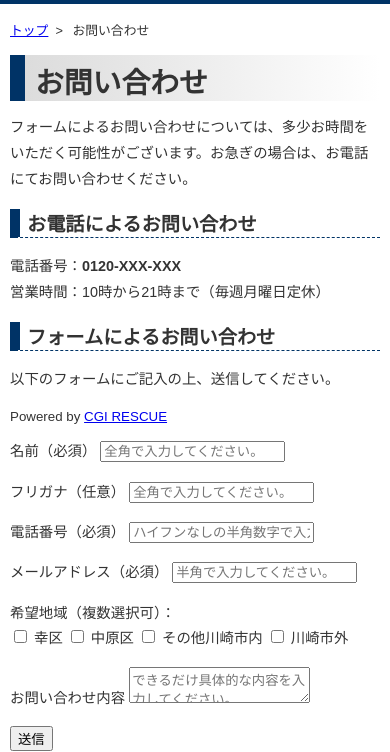
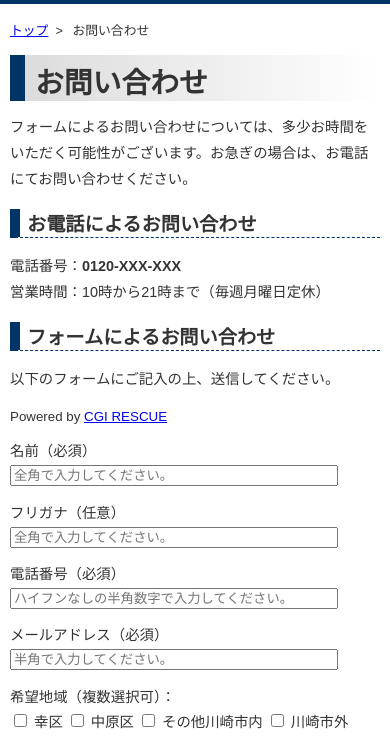
Before and after one commit to hana854/hana854.github.io, a plain HTML site: page contact.html in a window 390 px wide. Shown: the part 82-834 px from the top of the page. Drawn offline with Linux system fonts and the light colour scheme.

Commit message:
Update mystyle.css

```diff
--- a/css/mystyle.css
+++ b/css/mystyle.css
@@ -227,6 +227,25 @@ aside {
 	float: right;
 }
 
+.form {
+	display:block;
+	width: 400px;
+}
+
+textaria {
+	display:block;
+	width: 600px;
+	height: 120px;
+	resize: none;
+}
+
+button {
+	width: 180px;
+	height: 50px;
+	padding: 10px;
+}
+
+
 /* 959px以下の場合 */
 @media(max-width:959px) {
 	header img {
@@ -294,6 +313,11 @@ aside {
 		height: auto;
 	}
 
+	.form,
+	textarea {
+		width: 320px;
+	}
+
 }
 
 /* 第7章 */
```
